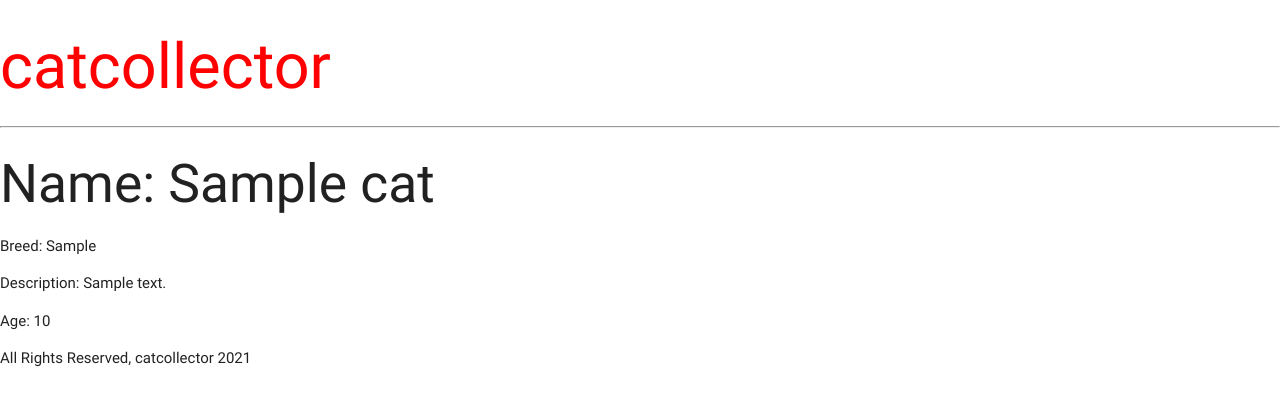
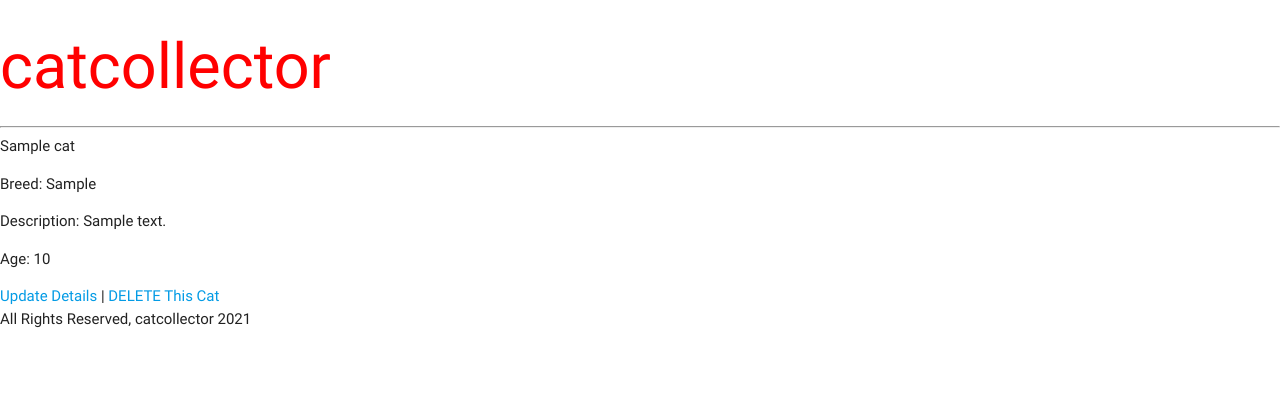
Before and after one commit to brandonhall96/cat-collector, a Django app: page /cats/1/ in a window 1280 px wide. Shown: the top 406 px of the page. Run offline with Django 3.2, Linux system fonts and the light colour scheme; tables that the repository leaves empty hold one stand-in row (values such as "Sample post").

Commit message:
CRUD done working

```diff
--- a/main_app/templates/cats/show.html
+++ b/main_app/templates/cats/show.html
@@ -1,9 +1,19 @@
 {% extends 'base.html' %}
 {% block content%}
 
-<h2>Name: {{ cat.name }}</h2>
-<p>Breed: {{ cat.breed }}</p>
-<p>Description: {{ cat.description }}</p>
-<p>Age: {{ cat.age }}</p>
+<div class="card-content">
+    <span class="card-title">{{ cat.name }}</span>
+    <p>Breed: {{ cat.breed }}</p>
+    <p>Description: {{ cat.description }}</p>
+    {% if cat.age > 0 %}
+        <p>Age: {{ cat.age }}</p>
+    {% else %}
+        <p>Age: Kitten</p>
+    {% endif %}
+
+    <!-- Add links for update and delete here... -->
+    <a href="{% url 'cats_update' cat.id %}">Update Details</a> |
+    <a href="{% url 'cats_delete' cat.id %}">DELETE This Cat</a>
+</div>
 
 {% endblock %}
```
Also changed, not shown: main_app/templates/cats/index.html (+9 -2 lines), main_app/templates/main_app/cat_confirm_delete.html (added, +12 -0 lines).
